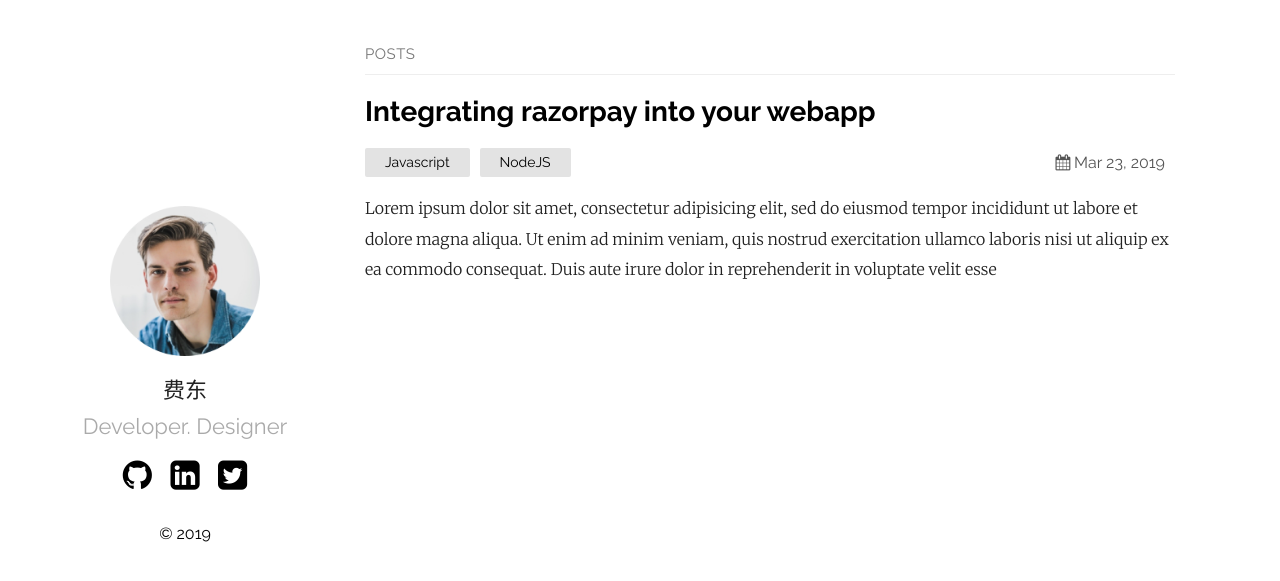
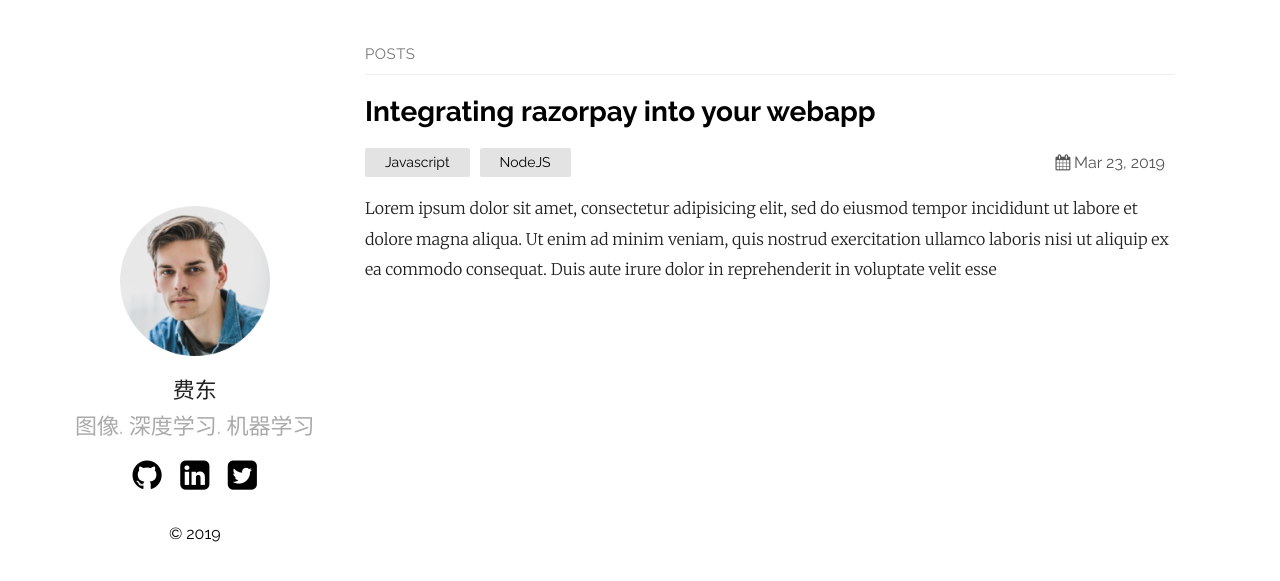
Before and after one commit to free-dong/free-dong.github.io, a Jekyll site: the page built from index.md, in a window 1280 px wide. Shown: the top 581 px of the page. Built offline with Jekyll 4.4.1, drawn with Linux system fonts in a browser that asks for light colours.

Commit message:
修改了_config.yml

```diff
--- a/_config.yml
+++ b/_config.yml
@@ -13,15 +13,15 @@ sass:
   sass_dir: _sass
 plainwhite:
   name: 费东
-  tagline: Developer. Designer
+  tagline: 图像. 深度学习. 机器学习
   date_format: "%b %-d, %Y"
   sitemap: true # set to true to generate sitemap.xml content
 
   # generate social links in footer
   social_links:
-    twitter: thelehhman
-    github:  thelehhman
-    linkedIn: in/thelehhman
+    #twitter: free-dong
+    github:  free-dong
+    #linkedIn: in/thelehhman
     rss: rss
     # dribbble: jekyll
     # facebook: jekyll
```
